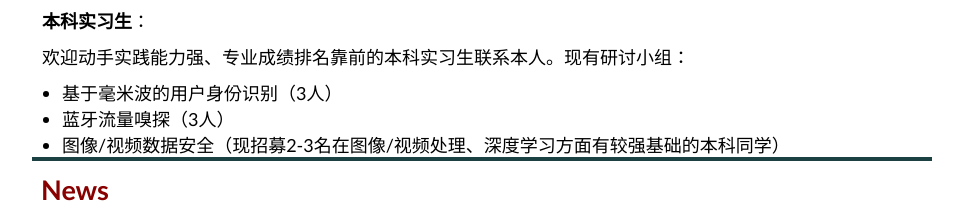
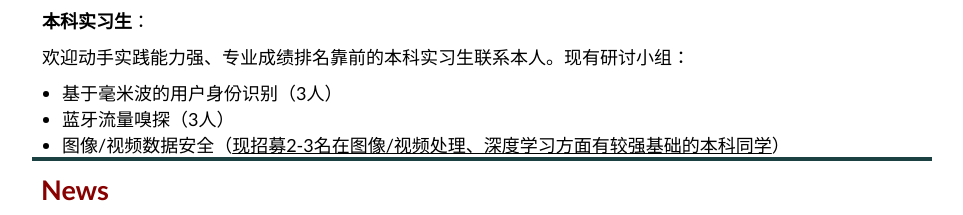
Before and after one commit to PhyGroup/phygroup.github.io, a plain HTML site: page index.html in a window 1280 px wide. Shown: the part 1468-1683 px from the top of the page, without its empty margins (163-1126 px from the left). Drawn offline with Linux system fonts and the light colour scheme.

Commit message:
Update index.html
hiring

```diff
--- a/index.html
+++ b/index.html
@@ -199,7 +199,7 @@
                         <ul style="list-style-type:disc">
                             <li>基于毫米波的用户身份识别（3人）</li>
                             <li>蓝牙流量嗅探（3人）</li>
-                            <li>图像/视频数据安全（现招募2-3名在图像/视频处理、深度学习方面有较强基础的本科同学）</li>
+                            <li>图像/视频数据安全（<u>现招募2-3名在图像/视频处理、深度学习方面有较强基础的本科同学</u>）</li>
                         </ul>
                     </span>
 
```
